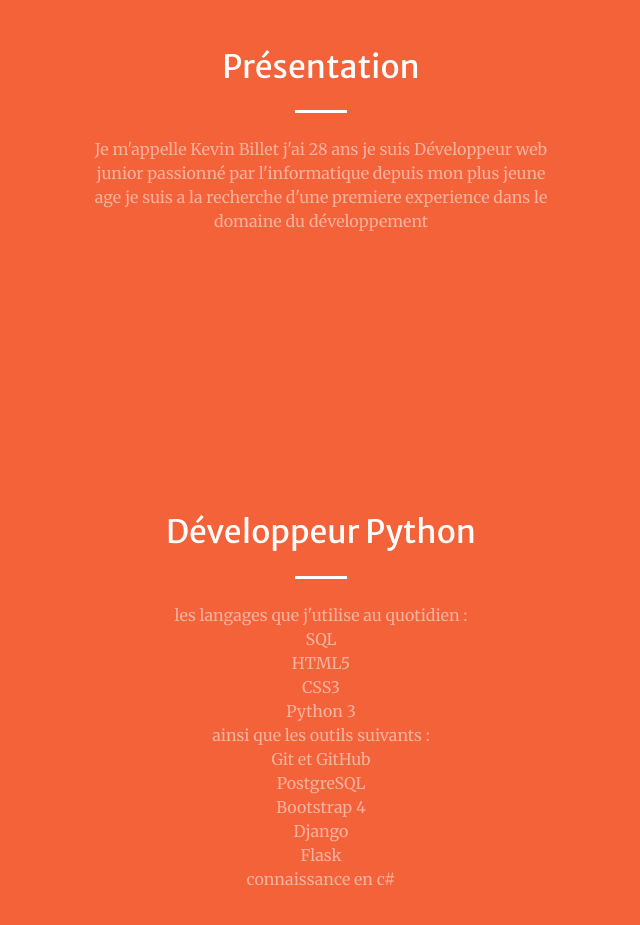
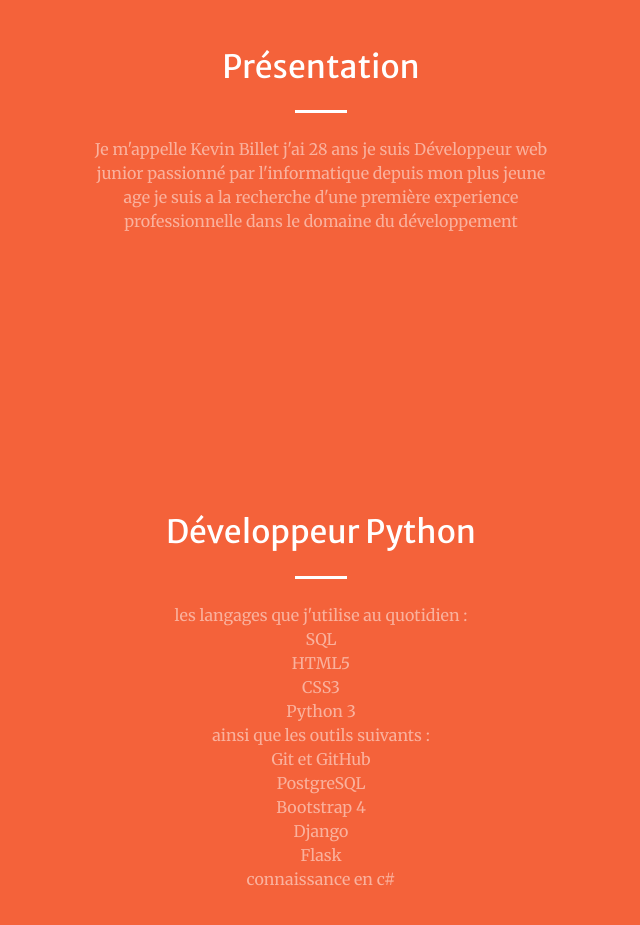
Before and after one commit to KevinB-a/portfolio, a website with bundled scripts: page index.html in a window 1280 px wide. Shown: the part 880-1805 px from the top of the page, without its empty margins (319-959 px from the left). Built offline with nearby package versions, Linux system fonts and the light colour scheme; files whose address does not match are found by name.

Commit message:
add text

```diff
--- a/index.html
+++ b/index.html
@@ -75,7 +75,7 @@
             <div class="col-lg-8 text-center">
               <h2 class="text-white mt-0">Présentation</h2>
               <hr class="divider light my-4">
-              <p class="text-white-50 mb-4">Je m'appelle Kevin Billet j'ai 28 ans je suis Développeur web junior passionné par l'informatique depuis mon plus jeune age je suis a la recherche d'une premiere experience dans le domaine du développement</p>
+              <p class="text-white-50 mb-4">Je m'appelle Kevin Billet j'ai 28 ans je suis Développeur web junior passionné par l'informatique depuis mon plus jeune age je suis a la recherche d'une première experience professionnelle dans le domaine du développement</p>
         </div>
       </div>
     </div>
```
